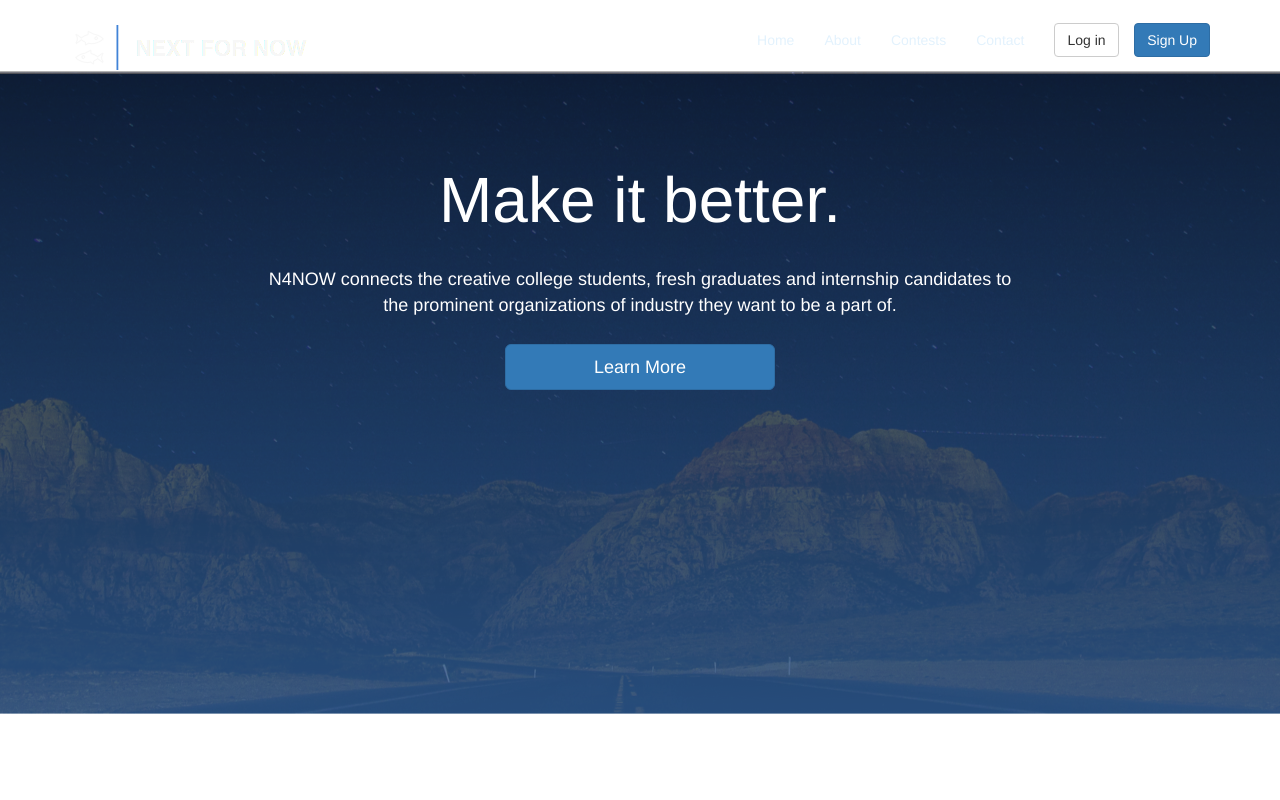
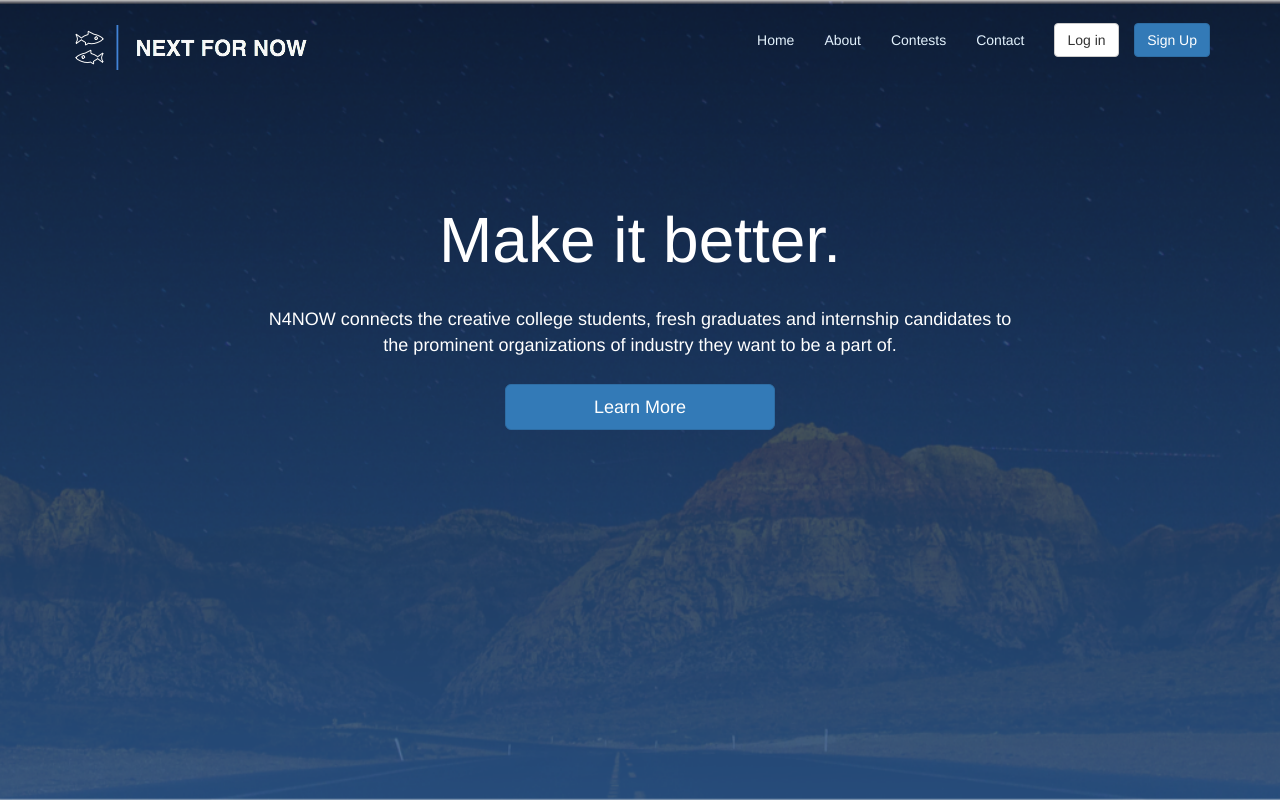
Before and after one commit to altaywtf/next-for-now, a Django app: page / in a window 1280 px wide. Run offline with Django 3.2, Linux system fonts and the light colour scheme; some libraries are stand-ins or nearby versions.

Commit message:
Fix homepage background

```diff
--- a/src/static/public/css/main.css
+++ b/src/static/public/css/main.css
@@ -109,13 +109,14 @@
 }
 
 #home-header{
-	height: 98vh;
+	height: 800px;
 	background: url(../img/bg.png) center center no-repeat;
+	background-size: cover;
 	text-align: center;
 }
 
 .text-container{
-	margin-top: 80px;
+	margin-top: 15vh;
 	margin-bottom: 15px;
 	color: white!important;
 }
```
